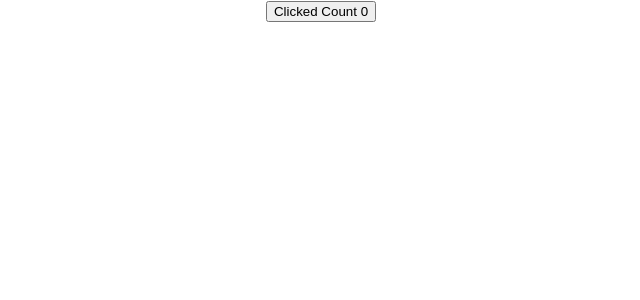
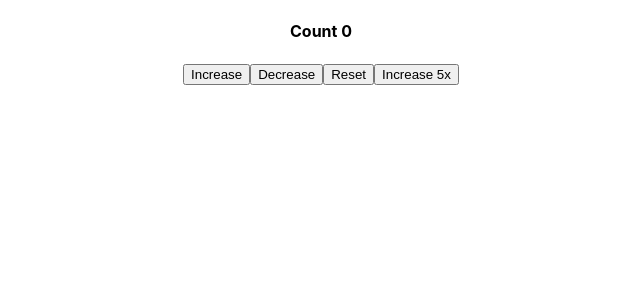
Before and after one commit to ppmaungdevv/hello-hook, a React (Create React App) app: page / in a window 1280 px wide. Shown: the top 300 px of the page, without its empty margins (319-959 px from the left). Built offline with nearby package versions, Linux system fonts and the light colour scheme.

Commit message:
state hook with previous state

```diff
--- a/src/App.js
+++ b/src/App.js
@@ -1,10 +1,12 @@
 import './App.css';
-import HookCounter from './Components/HookCounter';
+// import HookCounter from './Components/HookCounter';
+import HookCounter2 from './Components/HookCounter2';
 
 function App() {
   return (
     <div className="App">
-      <HookCounter/>
+      <HookCounter2/>
+      {/* <HookCounter/> */}
     </div>
   );
 }
--- /dev/null
+++ b/src/Components/HookCounter2.js
@@ -0,0 +1,26 @@
+import React, { useState } from 'react'
+
+function HookCounter2() {
+    const init_value = 0,
+    [count, setCount] = useState(init_value)
+
+    const increaseFive = () => {
+        for (let index = 0; index < 5; index++) {
+
+            setCount(prev_count => prev_count + 1 )
+
+        }
+    }
+
+  return (
+    <div>
+        <h4>Count {count}</h4>
+        <button onClick={() => setCount(prev_count => prev_count + 1 )}>Increase</button>
+        <button onClick={() => setCount(prev_count => prev_count - 1 )}>Decrease</button>
+        <button onClick={() => setCount(init_value)}>Reset</button>
+        <button onClick={increaseFive}>Increase 5x</button>
+    </div>
+  )
+}
+
+export default HookCounter2
```
